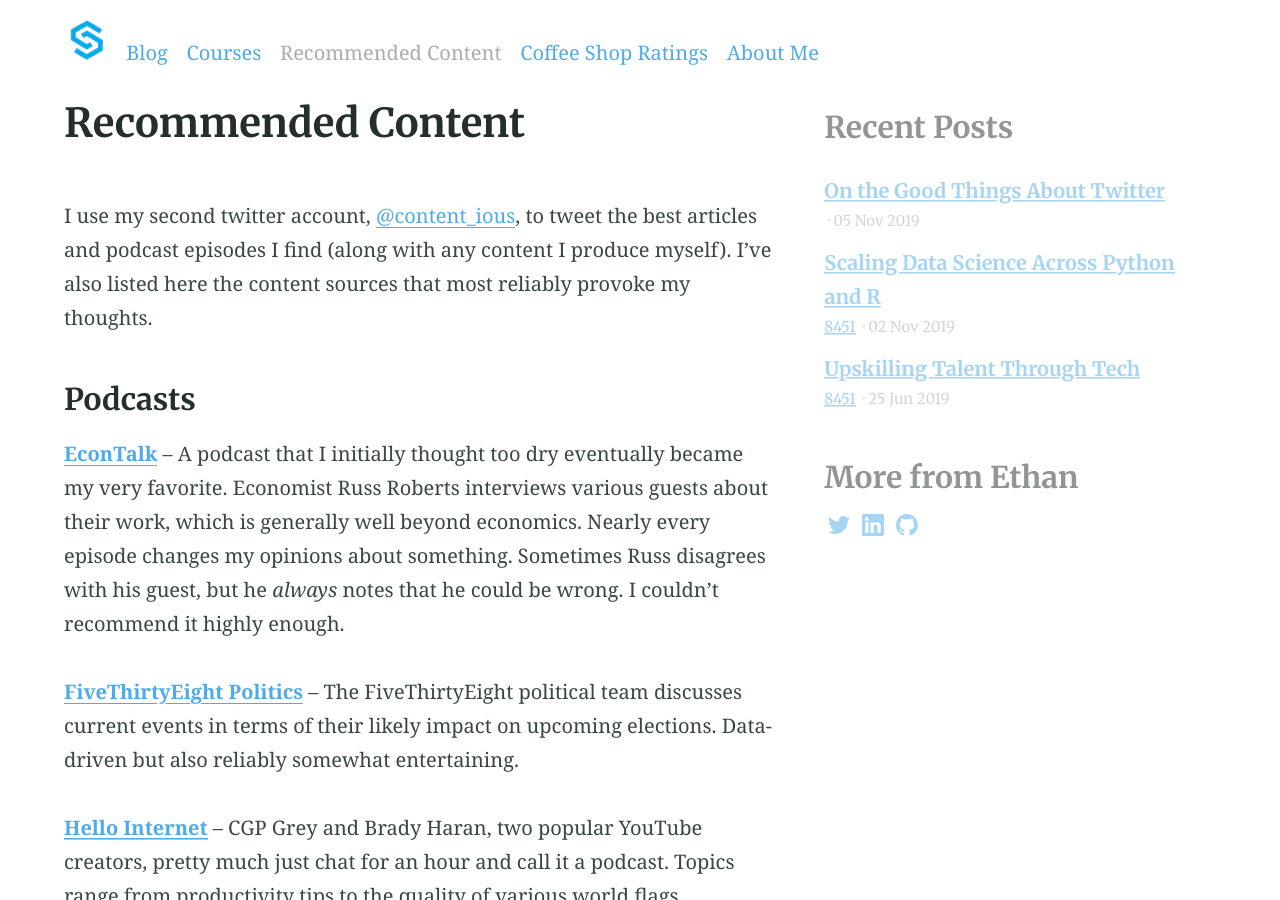
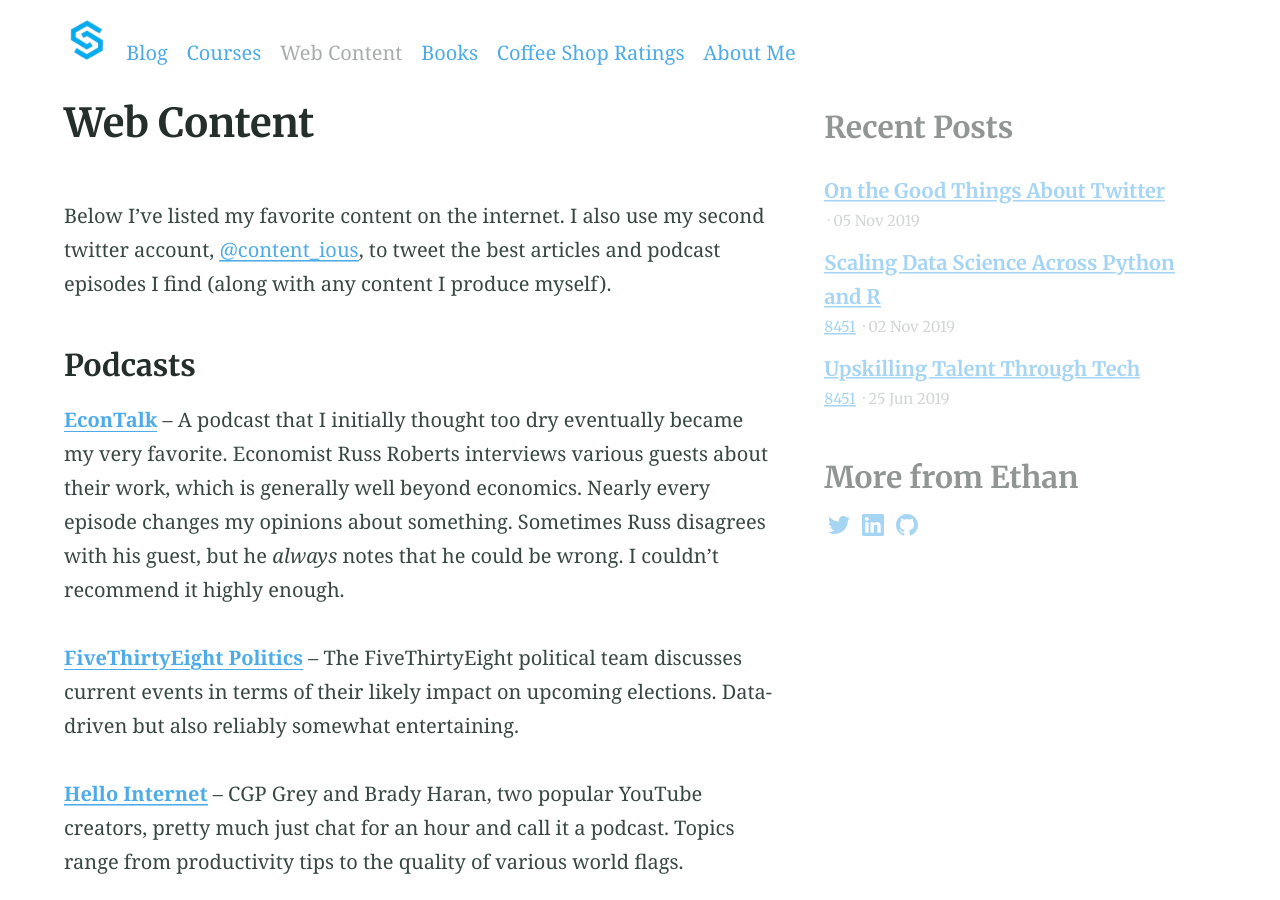
Before and after one commit to eswan18/ethanswan.com, a Jekyll site: the page built from web_content/index.md, in a window 1280 px wide and 900 px high. Built offline with Jekyll 4.4.1, drawn with Linux system fonts in a browser that asks for light colours; comment, search, counter and statistics services are not loaded; some of the changed text lies outside the part shown.

Commit message:
Various cleaning.

```diff
--- a/_config.yml
+++ b/_config.yml
@@ -85,7 +85,8 @@
 navigation_header:
   Blog: /
   Courses: /courses/
-  Recommended Content: /recommended_content/
+  Web Content: /web_content/
+  Books: /books/
   Coffee Shop Ratings: /coffee_shop_ratings/
   About Me: /about_me/
 social_links: # Appears in sidebar. Set the urls then uncomment and comment out as desired
--- a/recommended_content/index.md
+++ b/web_content/index.md
@@ -1,10 +1,10 @@
 ---
 layout: page
-title: Recommended Content
+title: Web Content
 ---
 
-I use my second twitter account, [@content_ious](https://twitter.com/content_ious), to tweet the best articles and podcast episodes I find (along with any content I produce myself).
-I've also listed here the content sources that most reliably provoke my thoughts.
+Below I've listed my favorite content on the internet.
+I also use my second twitter account, [@content_ious](https://twitter.com/content_ious), to tweet the best articles and podcast episodes I find (along with any content I produce myself).
 
 
 ### Podcasts
```
Also changed, not shown: other parts of web_content/index.md (+0 -3 lines), about_me/index.md (+2 -2 lines).
